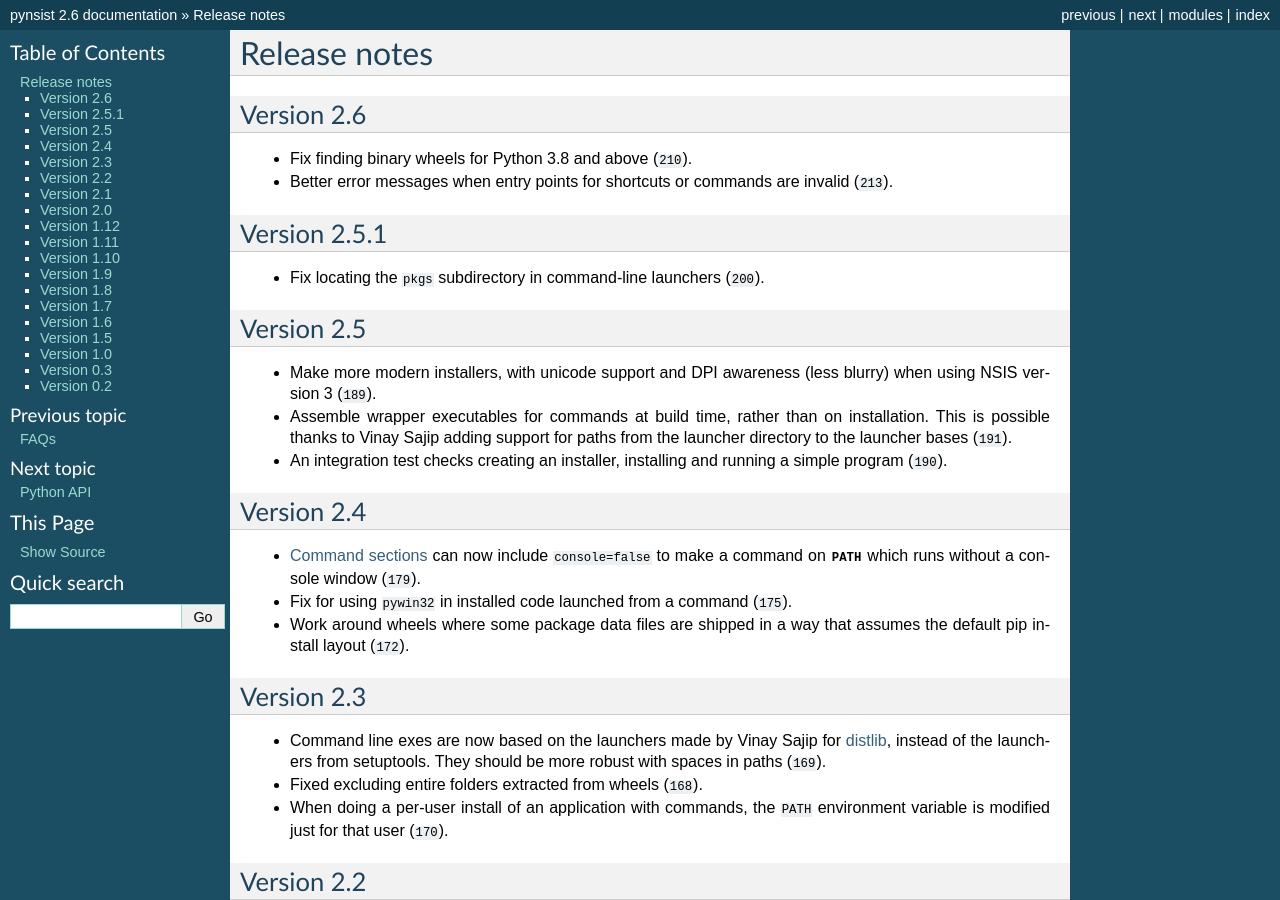
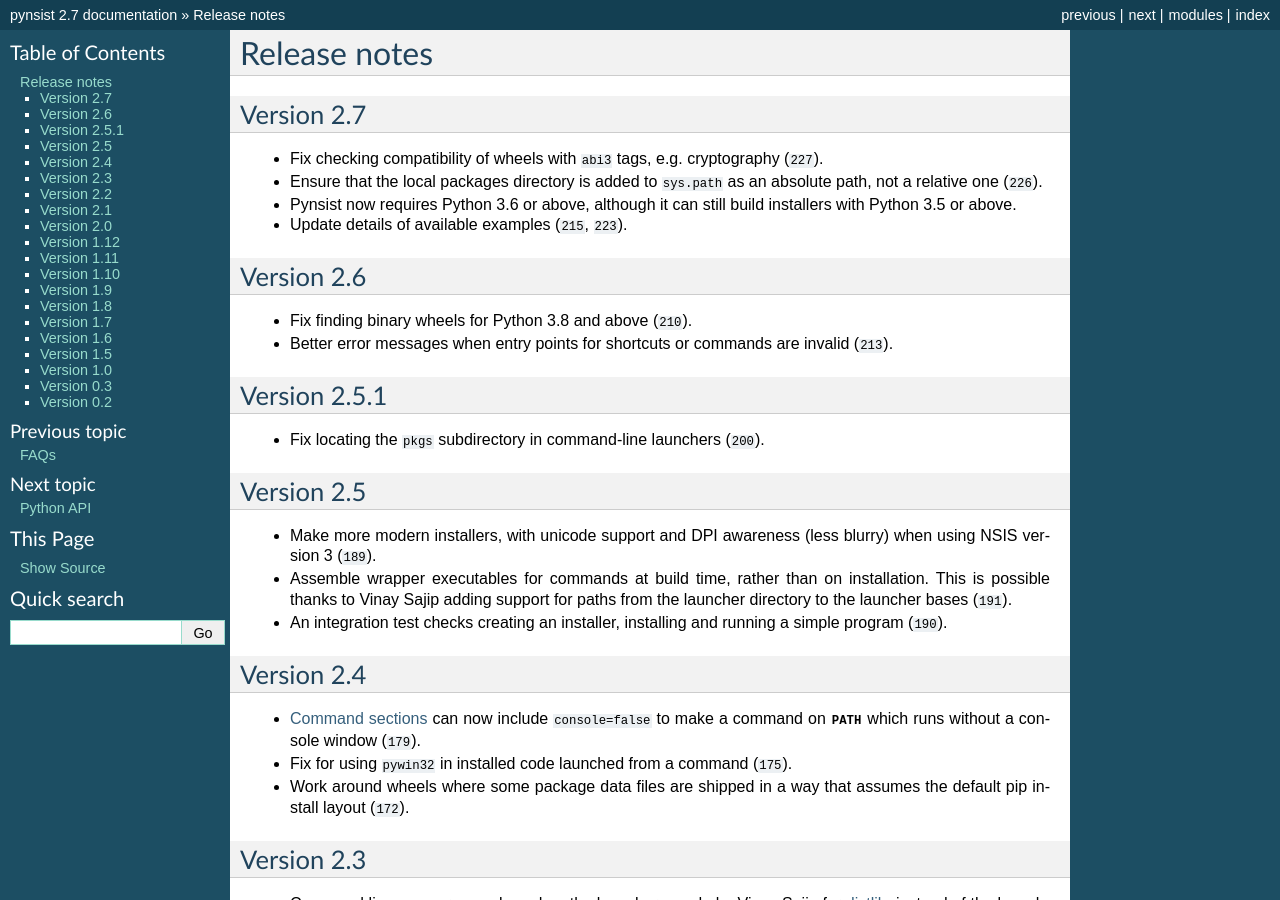
Before and after one commit to takluyver/pynsist, a Sphinx documentation site: the page built from doc/releasenotes.rst, in a window 1280 px wide and 900 px high. Built offline with Sphinx 7.4.7, drawn with Linux system fonts in a browser that asks for light colours; cross-references to code outside the pages are shown as plain code; some of the changed text lies outside the part shown.

Commit message:
Version number -> 2.7

```diff
--- a/doc/releasenotes.rst
+++ b/doc/releasenotes.rst
@@ -1,5 +1,16 @@
 Release notes
 =============
+
+Version 2.7
+-----------
+
+* Fix checking compatibility of wheels with ``abi3`` tags, e.g. cryptography
+  (:ghpull:`227`).
+* Ensure that the local packages directory is added to ``sys.path`` as an
+  absolute path, not a relative one (:ghpull:`226`).
+* Pynsist now requires Python 3.6 or above, although it can still build
+  installers with Python 3.5 or above.
+* Update details of available examples (:ghpull:`215`, :ghpull:`223`).
 
 Version 2.6
 -----------
--- a/nsist/__init__.py
+++ b/nsist/__init__.py
@@ -25,7 +25,7 @@
 from .wheels import WheelGetter
 from .util import download, get_cache_dir, normalize_path
 
-__version__ = '2.6'
+__version__ = '2.7'
 
 pjoin = os.path.join
 logger = logging.getLogger(__name__)
```
